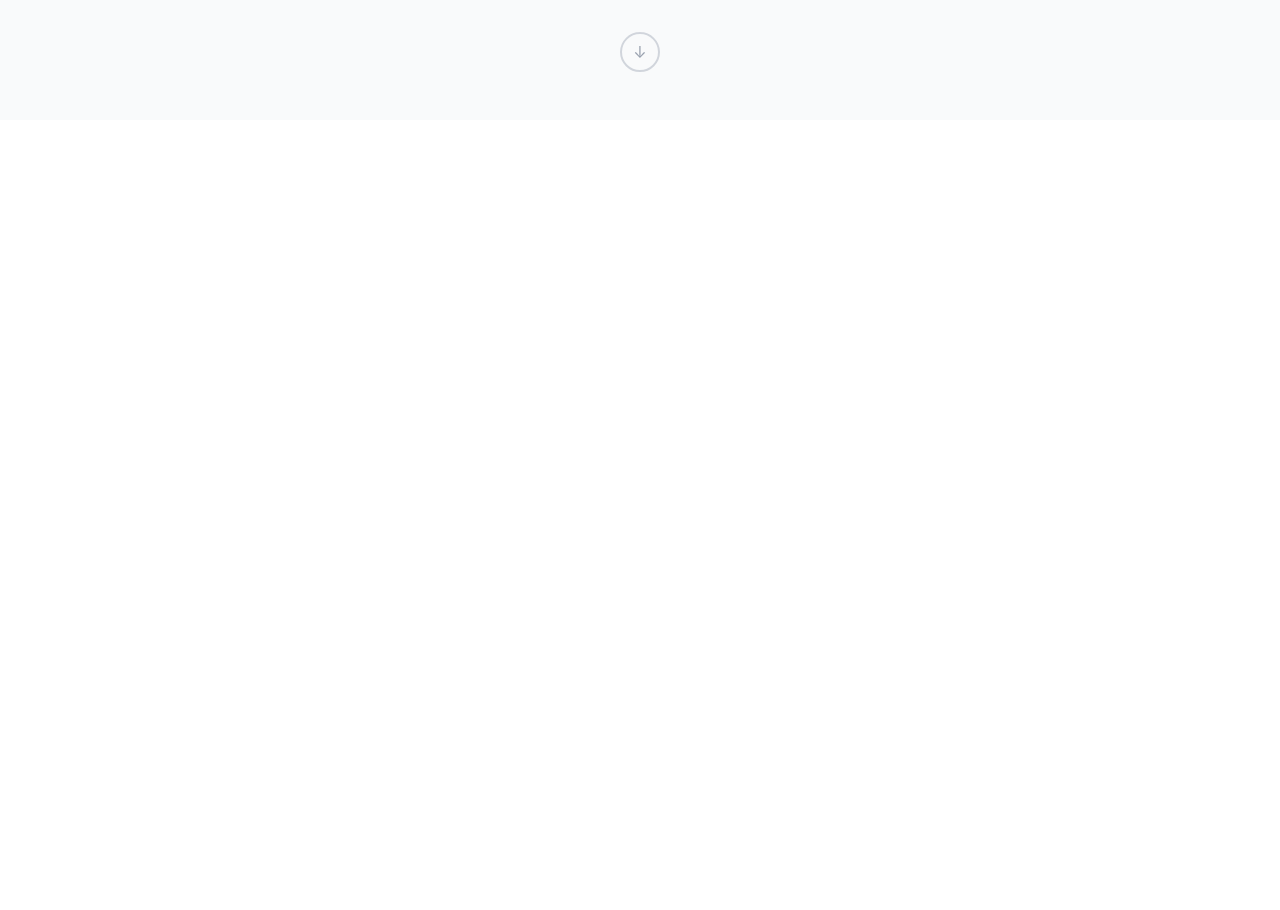
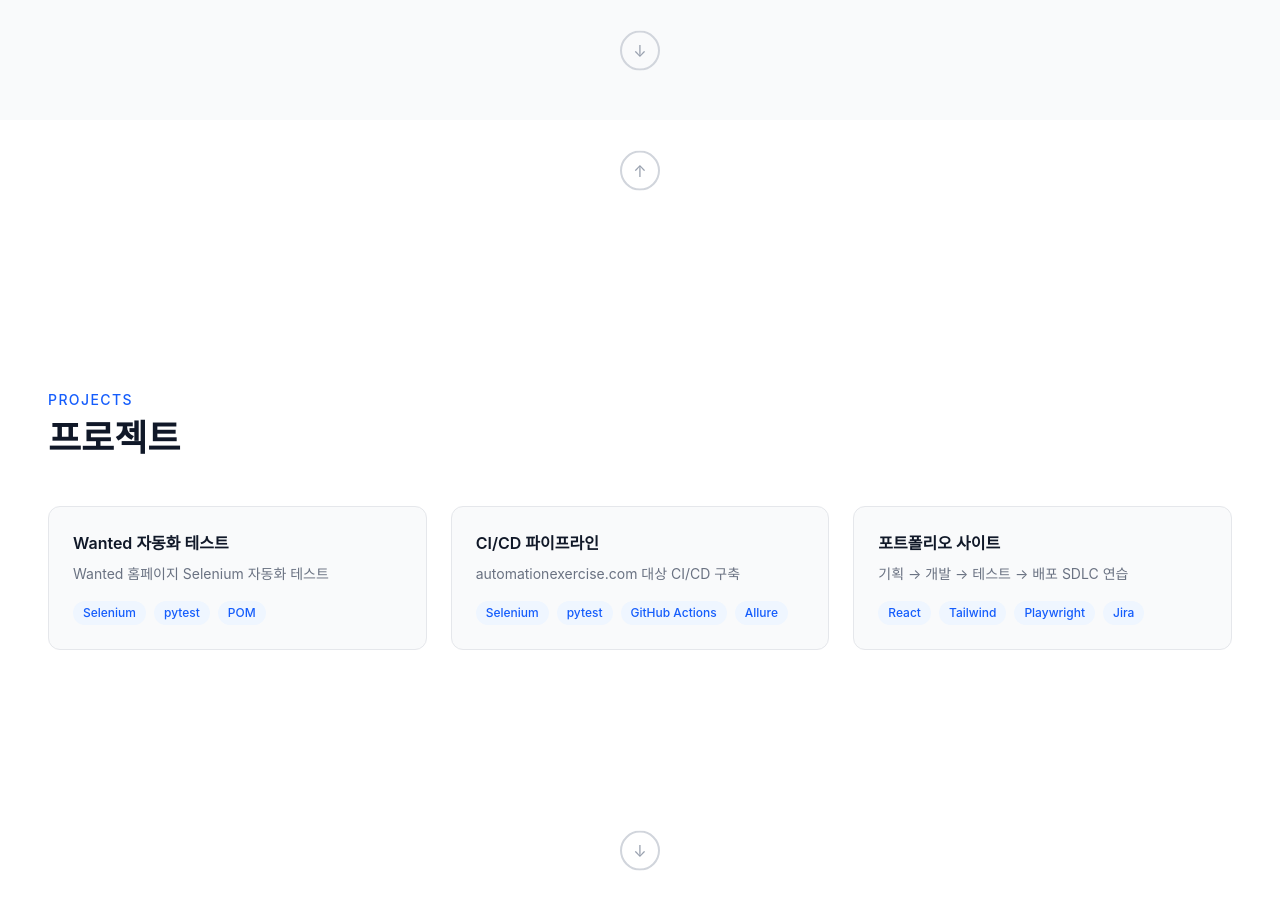
Before and after one commit to LimJaeSub/Portfolio-Website, a React (Vite) app: page / in a window 1280 px wide. Shown: the part 1480-2390 px from the top of the page. Before the commit the page ends 1600 px from the top, so only its background shows below. Built offline with nearby package versions, Linux system fonts and the light colour scheme.

Commit message:
Projects 섹션 구현

```diff
--- a/src/App.jsx
+++ b/src/App.jsx
@@ -3,6 +3,7 @@ import './App.css'
 // components
 import MyPage from './components/MyPage.jsx'
 import Experience from './components/Experience.jsx'
+import Projects from './components/Projects.jsx'
 
 function App() {
   return (
@@ -10,6 +11,7 @@ function App() {
       <main>
         <MyPage />
         <Experience />
+        <Projects />
       </main>
     </div>
   )
--- /dev/null
+++ b/src/components/Projects.jsx
@@ -0,0 +1,138 @@
+import { useState } from 'react'
+import ArrowButton from './ArrowButton'
+
+const projects = [
+  {
+    title: 'Wanted 자동화 테스트',
+    summary: 'Wanted 홈페이지 Selenium 자동화 테스트',
+    tags: ['Selenium', 'pytest', 'POM'],
+    description: 'Wanted 홈페이지를 대상으로 Selenium WebDriver와 pytest를 활용한 E2E 자동화 테스트를 구현했습니다. POM 패턴을 적용해 유지보수성을 높였습니다.',
+    github: 'https://github.com/LimJaeSub/QA-Portfolio-Wanted',
+  },
+  {
+    title: 'CI/CD 파이프라인',
+    summary: 'automationexercise.com 대상 CI/CD 구축',
+    tags: ['Selenium', 'pytest', 'GitHub Actions', 'Allure'],
+    description: 'GitHub Actions를 통한 CI/CD 파이프라인을 구축하고, Allure Report로 테스트 결과를 시각화했습니다.',
+    github: 'https://github.com/LimJaeSub/qa-automation-pipeline',
+  },
+  {
+    title: '포트폴리오 사이트',
+    summary: '기획 → 개발 → 테스트 → 배포 SDLC 연습',
+    tags: ['React', 'Tailwind', 'Playwright', 'Jira'],
+    description: 'Jira/Confluence로 프로젝트를 관리하고 React로 개발, Playwright로 E2E 테스트까지 전체 SDLC를 직접 경험한 프로젝트입니다.',
+    github: 'https://github.com/LimJaeSub/Portfolio-Website',
+  },
+]
+
+function Modal({ project, onClose }) {
+  return (
+    <div
+      className="fixed inset-0 bg-black/50 flex items-center justify-center z-50 px-6"
+      onClick={onClose}
+    >
+      <div
+        className="bg-white dark:bg-gray-900 rounded-2xl p-8 max-w-lg w-full shadow-xl"
+        onClick={(e) => e.stopPropagation()}
+      >
+        <div className="flex justify-between items-start mb-4">
+          <h3 className="text-xl font-bold text-gray-900 dark:text-white">
+            {project.title}
+          </h3>
+          <button
+            onClick={onClose}
+            className="text-gray-400 hover:text-gray-600 dark:hover:text-gray-200 text-xl"
+          >
+            ✕
+          </button>
+        </div>
+
+        <p className="text-gray-600 dark:text-gray-400 text-sm leading-relaxed mb-6">
+          {project.description}
+        </p>
+
+        <div className="flex flex-wrap gap-2 mb-6">
+          {project.tags.map((tag) => (
+            <span
+              key={tag}
+              className="text-xs bg-blue-50 dark:bg-blue-900/30 text-blue-600 dark:text-blue-400 px-3 py-1 rounded-full font-medium"
+            >
+              {tag}
+            </span>
+          ))}
+        </div>
+
+        <a
+          href={project.github}
+          target="_blank"
+          rel="noreferrer"
+          className="inline-block px-6 py-2.5 bg-blue-600 hover:bg-blue-700 text-white rounded-lg text-sm font-medium transition-colors"
+        >
+          GitHub ↗
+        </a>
+      </div>
+    </div>
+  )
+}
+
+function Projects() {
+  const [selected, setSelected] = useState(null)
+
+  return (
+    <section
+      id="projects"
+      className="h-screen flex flex-col justify-center px-12 relative bg-white dark:bg-gray-900"
+    >
+      <p className="text-sm tracking-widest text-blue-600 font-medium uppercase mb-2">
+        Projects
+      </p>
+      <h2 className="text-4xl font-bold text-gray-900 dark:text-white mb-12">
+        프로젝트
+      </h2>
+
+      <div className="grid grid-cols-3 gap-6">
+        {projects.map((project) => (
+          <div
+            key={project.title}
+            onClick={() => setSelected(project)}
+            className="bg-gray-50 dark:bg-gray-800 border border-gray-200 dark:border-gray-700 rounded-xl p-6 cursor-pointer hover:border-blue-400 hover:shadow-md transition-all"
+          >
+            <h3 className="text-base font-semibold text-gray-900 dark:text-white mb-2">
+              {project.title}
+            </h3>
+            <p className="text-sm text-gray-500 dark:text-gray-400 mb-4 leading-relaxed">
+              {project.summary}
+            </p>
+            <div className="flex flex-wrap gap-2">
+              {project.tags.map((tag) => (
+                <span
+                  key={tag}
+                  className="text-xs bg-blue-50 dark:bg-blue-900/30 text-blue-600 dark:text-blue-400 px-2.5 py-1 rounded-full font-medium"
+                >
+                  {tag}
+                </span>
+              ))}
+            </div>
+          </div>
+        ))}
+      </div>
+
+      {/* 위 화살표 */}
+      <div className="absolute top-10 left-1/2 -translate-x-1/2">
+        <ArrowButton href="#experience" direction="up" />
+      </div>
+
+      {/* 아래 화살표 */}
+      <div className="absolute bottom-10 left-1/2 -translate-x-1/2">
+        <ArrowButton href="#skills" direction="down" />
+      </div>
+
+      {/* 모달 */}
+      {selected && (
+        <Modal project={selected} onClose={() => setSelected(null)} />
+      )}
+    </section>
+  )
+}
+
+export default Projects
```
